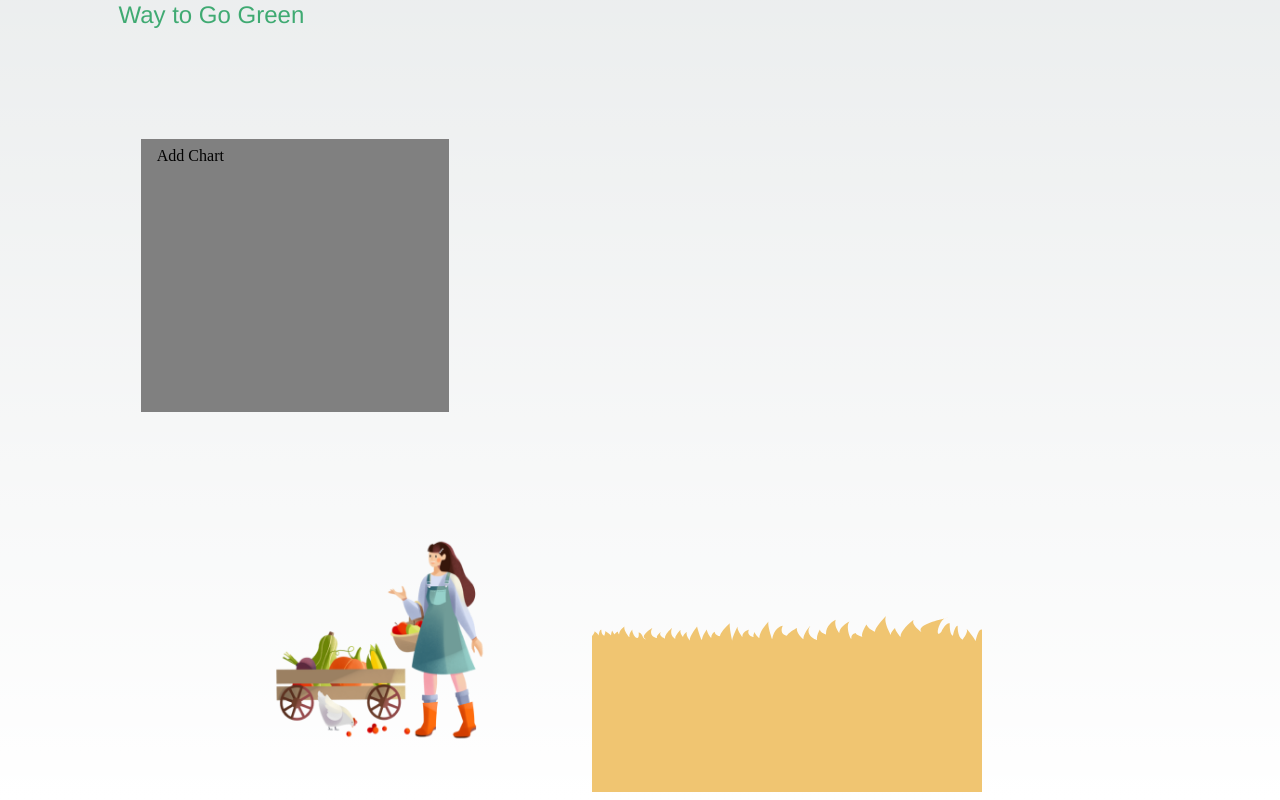
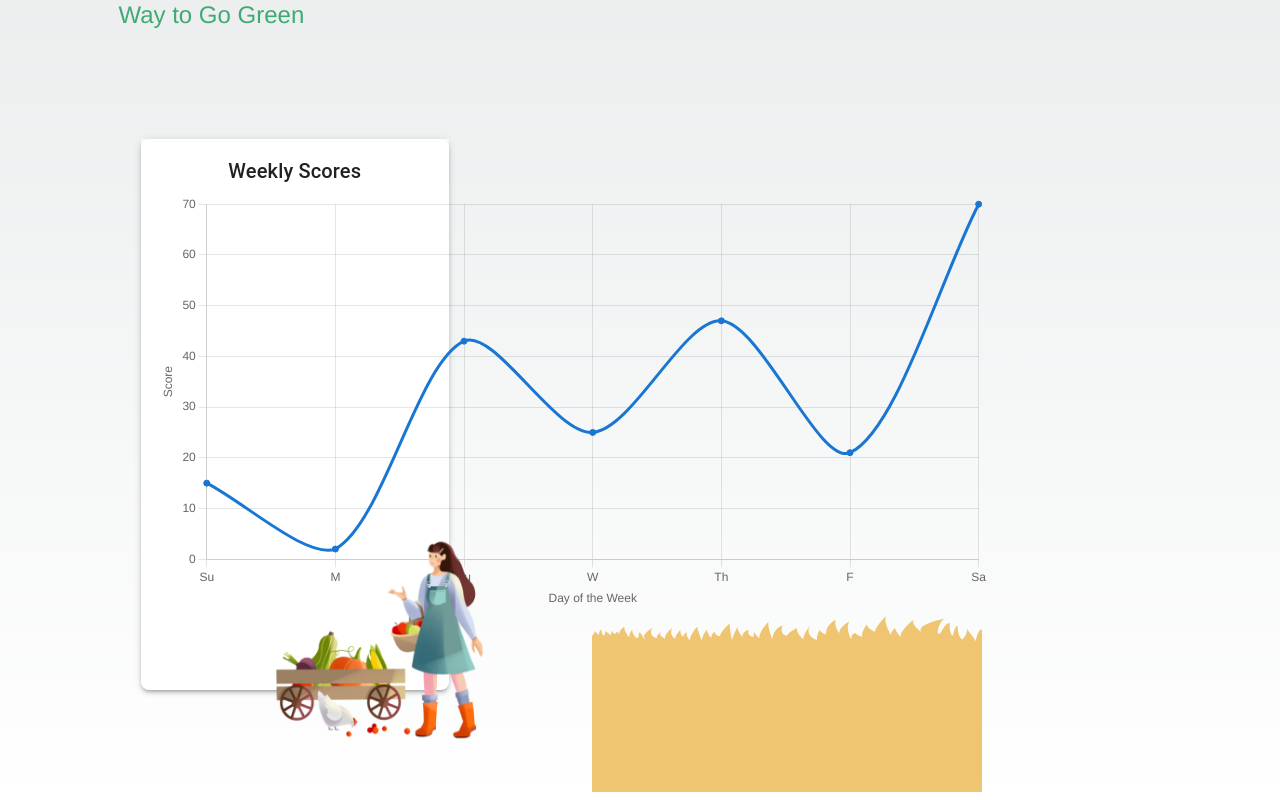
Before and after one commit to IdkwhatImD0ing/BeSustainable, a Next.js app: page /profile in a window 1280 px wide. Shown: the part 918-1718 px from the top of the page. Built offline with nearby package versions, Linux system fonts and the light colour scheme.

Commit message:
Line Chart

```diff
--- /dev/null
+++ b/app/components/LineChart.js
@@ -0,0 +1,64 @@
+"use client"
+import React from 'react';
+import { Line } from 'react-chartjs-2';
+import { Box, Paper, Typography } from '@mui/material';
+import 'chart.js/auto';
+
+const LineChartComponent = ({ data }) => {
+  // Define the labels for the days of the week
+  const daysOfWeek = ['Su', 'M', 'Tu', 'W', 'Th', 'F', 'Sa'];
+
+  const options = {
+    responsive: true,
+    plugins: {
+      legend: {
+        display: false,
+      },
+    },
+    scales: {
+      x: {
+        title: {
+          display: true,
+          text: 'Day of the Week',
+        },
+        // Update the labels here
+        labels: daysOfWeek,
+      },
+      y: {
+        title: {
+          display: true,
+          text: 'Score',
+        },
+        beginAtZero: true,
+      },
+    },
+  };
+
+  const chartData = {
+    // Use the daysOfWeek array for labels
+    labels: daysOfWeek,
+    datasets: [
+      {
+        label: 'Dataset',
+        data: data,
+        fill: false,
+        backgroundColor: '#1976d2',
+        borderColor: '#1976d2',
+        tension: 0.3,
+      },
+    ],
+  };
+
+  return (
+    <Paper elevation={3} sx={{ padding: 2, borderRadius: 2 }}>
+      <Typography variant="h6" align="center" gutterBottom>
+        Weekly Scores
+      </Typography>
+      <Box sx={{ position: 'relative', height: '60vh', width: '65vw' }}>
+        <Line options={options} data={chartData} />
+      </Box>
+    </Paper>
+  );
+};
+
+export default LineChartComponent;
--- a/app/page.js
+++ b/app/page.js
@@ -1,7 +1,7 @@
 "use client";
 import { Stack, Box } from "@mui/material";
 import Item from "@mui/material/ListItem";
-import Button from "@material-ui/core/Button";
+import Button from "@mui/material/Button";
 
 export default function Landing() {
   return (
--- a/app/profile/page.js
+++ b/app/profile/page.js
@@ -7,17 +7,11 @@ import Item from "@mui/material/ListItem";
 import CircleIcon from "@mui/icons-material/Circle";
 import Image from "next/image";
 
-import {
-  LineChart,
-  Line,
-  CartesianGrid,
-  XAxis,
-  YAxis,
-  Tooltip,
-  Legend,
-} from "@material-ui/lab";
+import LineChartComponent from "../components/LineChart";
 
 export default function Profile() {
+  const scores = [15, 2, 43, 25, 47, 21, 70]
+
   return (
     <Box sx={{ justifyContent: "center" }}>
       <Stack direction="column">
@@ -75,10 +69,15 @@ export default function Profile() {
             height: "273px",
             flexSrink: "0",
             justifyContent: "center",
-            backgroundColor: " gray",
+            backgroundColor: "white",
           }}
         >
-          <Item sx={{ color: "black" }}>Add Chart</Item>
+
+            <LineChartComponent data={scores} />
+
+
+
+
           {/* <Stack direction="column">
             <Stack direction="row">
               <Item>
--- a/package.json
+++ b/package.json
@@ -22,6 +22,8 @@
     "@typegoose/typegoose": "^12.1.0",
     "@zxing/library": "^0.20.0",
     "axios": "^1.6.5",
+    "chart.js": "^4.4.1",
+    "chartjs": "^0.3.24",
     "dotenv": "^16.3.2",
     "google-gax": "^4.1.0",
     "mongodb": "^6.3.0",
@@ -29,6 +31,7 @@
     "next": "14.1.0",
     "openai": "^4.24.7",
     "react": "^18",
+    "react-chartjs-2": "^5.2.0",
     "react-dom": "^18",
     "uuid": "^9.0.1"
   },
--- a/testCrud.js
+++ b/testCrud.js
@@ -1,10 +1,11 @@
 require('dotenv').config({ path: './.env.local' });
 
-const { getStepConnectorUtilityClass } = require('@mui/material');
 const mongoose = require('mongoose');
 mongoose.connect(process.env.MONGODB_URI, { useNewUrlParser: true, useUnifiedTopology: true });
 
 const clientPromise = require('./lib/mongodb');
+
+const { getStepConnectorUtilityClass } = require('@mui/material');
 const { createPost, getPosts } = require('./lib/post-db');
 const { createUser, getUserByEmail, updateScore, getScores, getUserById } = require('./lib/user-db'); // Adjust paths as necessary
 
```
Also changed, not shown: 1 other file (tests, documents, lock files or other folders).
